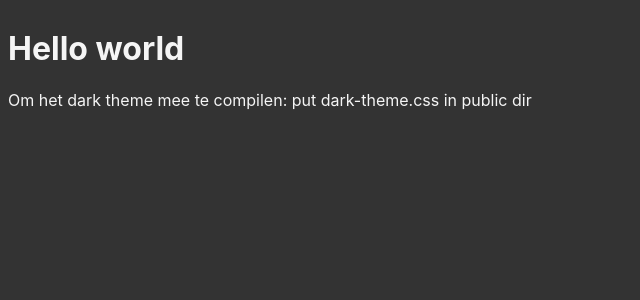
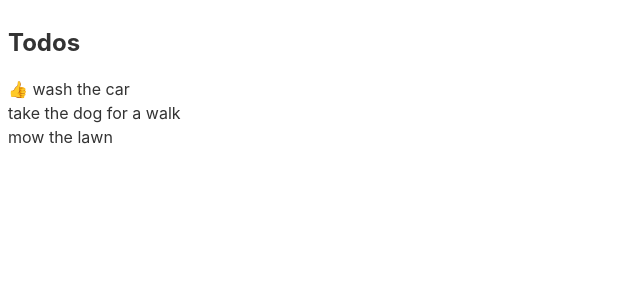
Before and after one commit to tankred/svelte-lab, a Svelte app: page / in a window 1280 px wide. Shown: the top 300 px of the page, without its empty margins (0-640 px from the left). Built offline with nearby package versions, Linux system fonts and the light colour scheme.

Commit message:
Add a todo list (immutable)
	modified:   CHANGELOG.md
	modified:   package.json
	modified:   src/App.svelte
	new file:   src/Todo.svelte
	new file:   src/flash.js

```diff
--- a/package.json
+++ b/package.json
@@ -1,6 +1,6 @@
 {
   "name": "svelte-app",
-  "version": "0.5.16",
+  "version": "0.5.17",
   "scripts": {
     "build": "rollup -c",
     "dev": "rollup -c -w",
--- a/src/App.svelte
+++ b/src/App.svelte
@@ -1,6 +1,30 @@
-<svelte:head>
-	<link rel="stylesheet" href="dark-theme.css">
-</svelte:head>
+<script>
+	import Todo from './Todo.svelte';
 
-<h1>Hello world </h1>
-<p> Om het dark theme mee te compilen: put dark-theme.css in public dir </p>
+	let todos = [
+		{ id: 1, done: true, text: 'wash the car' },
+		{ id: 2, done: false, text: 'take the dog for a walk' },
+		{ id: 3, done: false, text: 'mow the lawn' }
+	];
+
+	function toggle(toggled) {
+		todos = todos.map(todo => {
+			if (todo === toggled) {
+				// return a new object
+				return {
+					id: todo.id,
+					text: todo.text,
+					done: !todo.done
+				};
+			}
+
+			// return the same object
+			return todo;
+		});
+	}
+</script>
+
+<h2>Todos</h2>
+{#each todos as todo}
+	<Todo {todo} on:click={() => toggle(todo)}/>
+{/each}
--- /dev/null
+++ b/src/Todo.svelte
@@ -0,0 +1,27 @@
+<svelte:options immutable={true}/>
+
+<script>
+	import { afterUpdate } from 'svelte';
+	import flash from './flash.js';
+
+	export let todo;
+
+	let div;
+
+	afterUpdate(() => {
+		flash(div);
+	});
+</script>
+
+<style>
+	div {
+		cursor: pointer;
+		line-height: 1.5;
+	}
+</style>
+
+<!-- the text will flash red whenever
+     the `todo` object changes -->
+<div bind:this={div} on:click>
+	{todo.done ? '👍': ''} {todo.text}
+</div>
--- /dev/null
+++ b/src/flash.js
@@ -0,0 +1,13 @@
+export default function flash(element) {
+	requestAnimationFrame(() => {
+		element.style.transition = 'none';
+		element.style.color = 'rgba(255,62,0,1)';
+		element.style.backgroundColor = 'rgba(255,62,0,0.2)';
+
+		setTimeout(() => {
+			element.style.transition = 'color 1s, background 1s';
+			element.style.color = '';
+			element.style.backgroundColor = '';
+		});
+	});
+}
```
Also changed, not shown: 1 other file (tests, documents, lock files or other folders).
